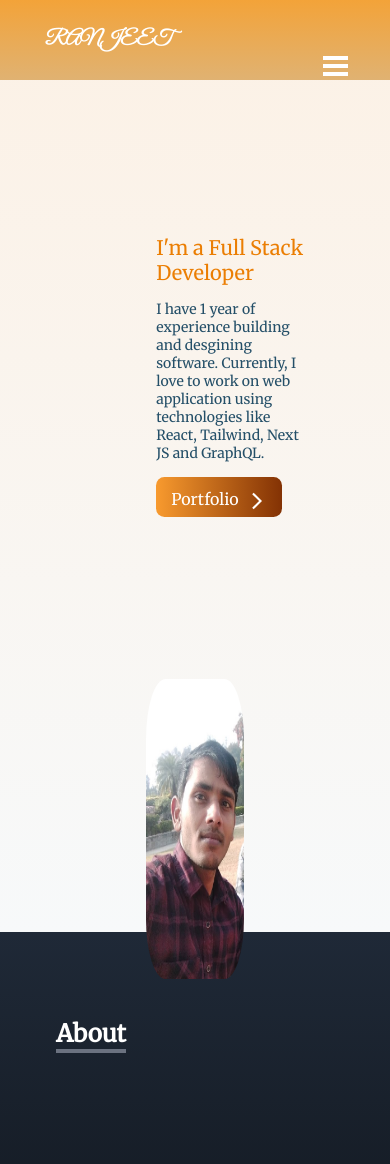
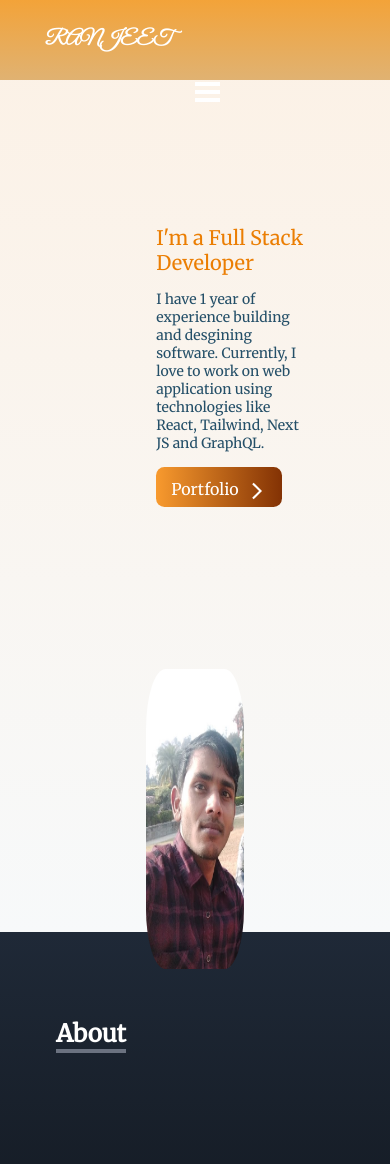
Before and after one commit to nir-github01/portfolio, a React (Create React App) app: page / in a window 390 px wide. Shown: the top 1164 px of the page. Built offline with nearby package versions, Linux system fonts and the light colour scheme.

Commit message:
Portfolio design update

```diff
--- a/src/App.css
+++ b/src/App.css
@@ -183,7 +183,7 @@
 }
 .portfolioImg{
   border: 4px;
-   width: 300px;
+   width: 100%;
    height: 100px;
    border-top-left-radius:1vh;
    border-top-right-radius:1vh;
@@ -221,6 +221,7 @@
   border-bottom: 4px solid rgb(245, 88, 4);
 }
 .cardBtn{
+  width: 100%;
   display: flex;
   border-bottom-right-radius: 2vh;
   border-bottom-left-radius: 2vh;
@@ -501,8 +502,8 @@
   }
   .threedivmenu{
     position: fixed;
-    right: 2%;
-    top: 5%;
+    right: 35%;
+    top: 8%;
     margin: 10px 30px 10px 10px;
   }
   .threedivmenu div{
@@ -520,8 +521,8 @@
   }
   .twoCrossdiv{
     position: fixed;
-    right: 5%;
-    bottom: 70%;
+    right: 40%;
+    bottom: 38%;
   }
   .twoCrossdiv #div2{
     margin: 4px;
@@ -555,6 +556,7 @@
   }
   .imgBox{
     width:25%;
+    margin-bottom: 20px;
   }
 
   /** Portfolio */
```
